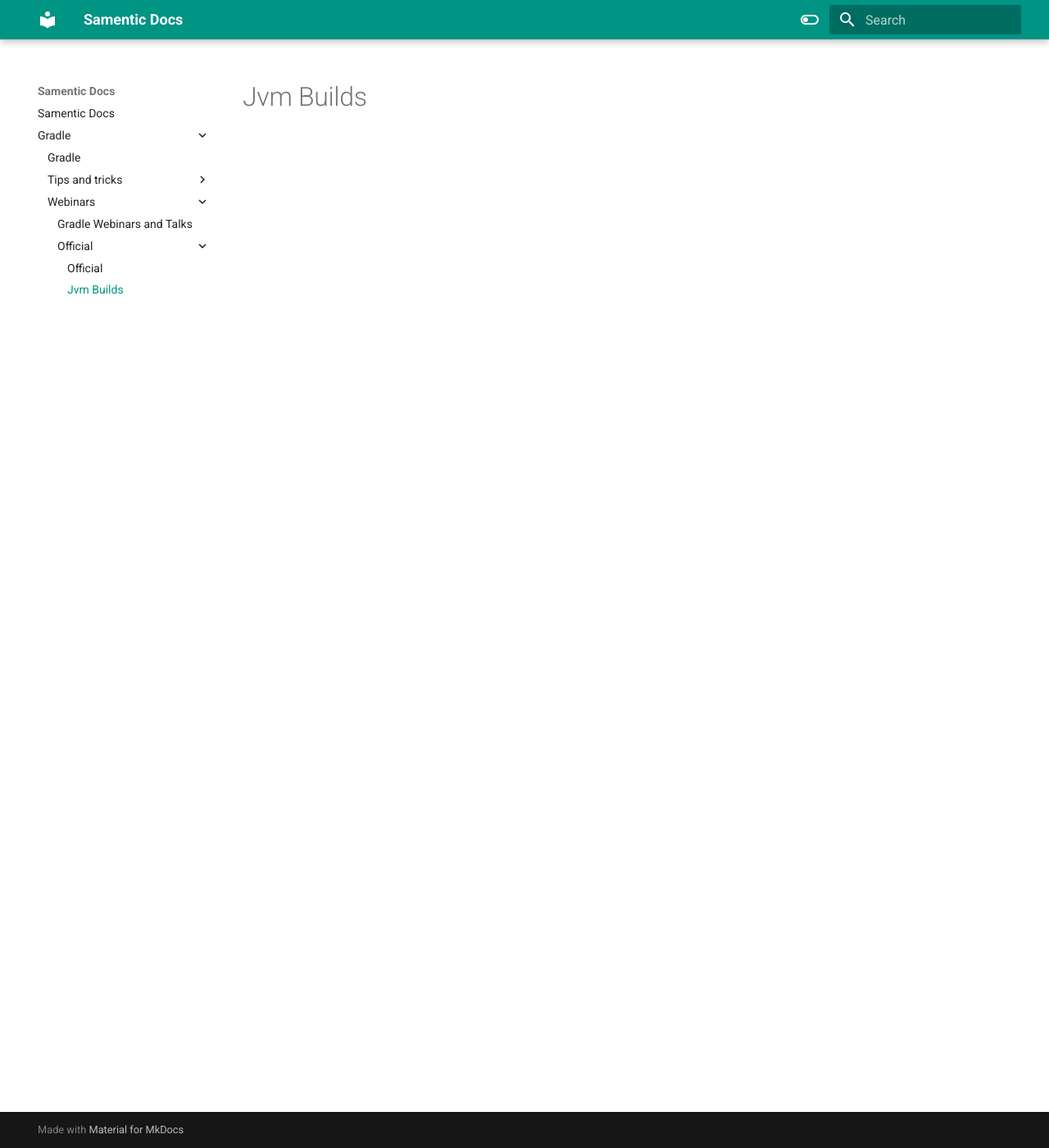
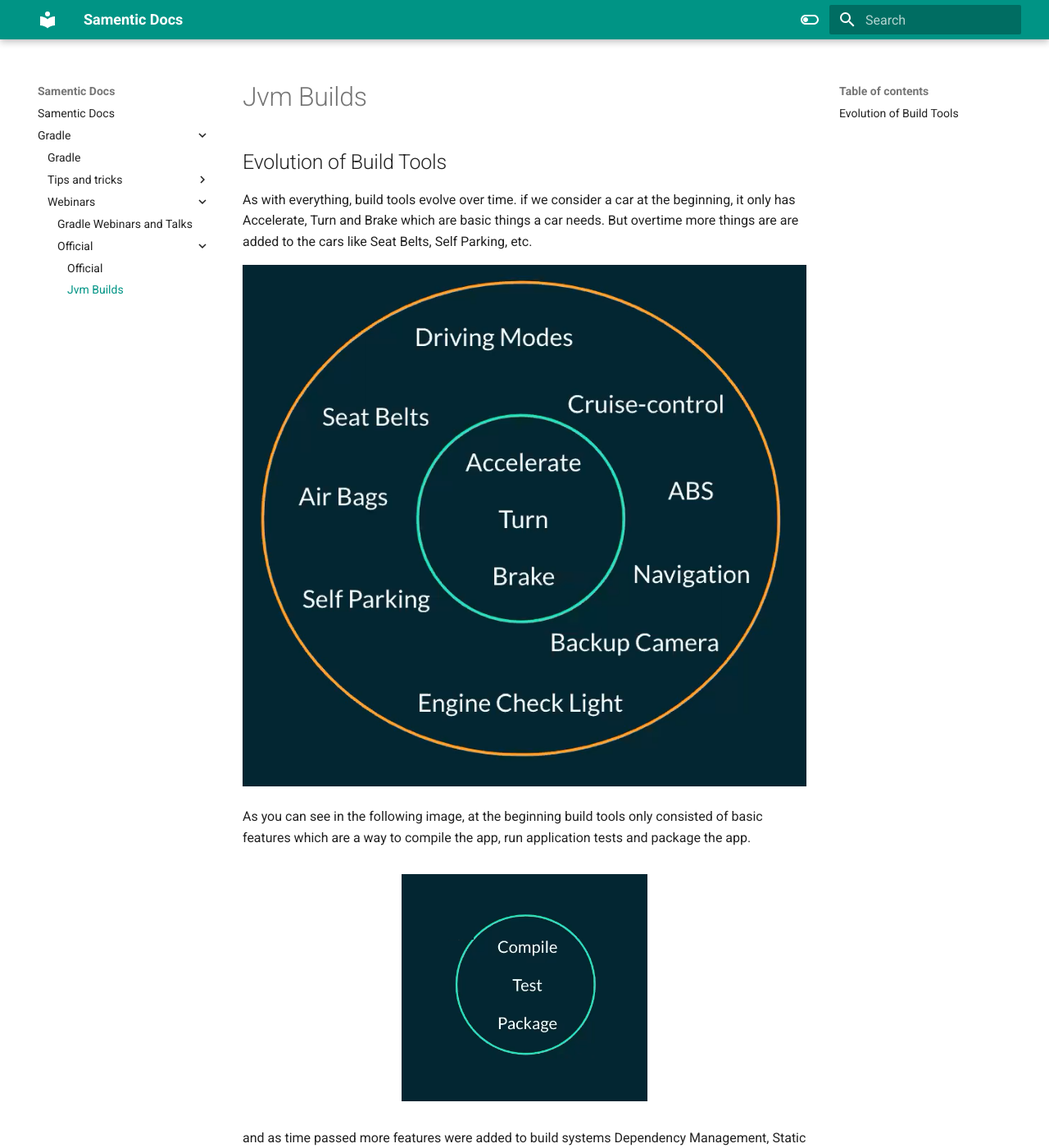
Before and after one commit to MohsenSameti/Samentic-Docs, an MkDocs documentation site: the page built from docs/gradle/webinars/official/jvm-builds.md, in a window 1280 px wide and 1400 px high. Shown: the whole window at 82% size. Built offline with MkDocs 1.6.1 and Material for MkDocs 9.7.7, drawn with Linux system fonts in a browser that asks for light colours; some of the changed text lies outside the part shown.

Commit message:
Gradle Jvm Build - Topic 0

```diff
--- a/docs/gradle/webinars/official/jvm-builds.md
+++ b/docs/gradle/webinars/official/jvm-builds.md
@@ -1 +1,22 @@
 # Jvm Builds
+
+## Evolution of Build Tools
+
+As with everything, build tools evolve over time. if we consider a car at the beginning, it only has Accelerate, Turn and Brake which are basic things a car needs. But overtime more things are are added to the cars like Seat Belts, Self Parking, etc.
+
+![Evolution of Cars](./assets/car-revolution.png)
+
+As you can see in the following image, at the beginning build tools only consisted of basic features which are a way to compile the app, run application tests and package the app.
+
+
+<figure markdown>
+
+  ![Build Tool Evolution Basic](./assets/build-tool-evolution-basic.png){ width="300" }
+
+</figure>
+
+and as time passed more features were added to build systems Dependency Management, Static code analysis and Test Grouping.
+
+![Build Tool Evolution Over time](./assets/build-tool-evolution-over_time.png)
+
+They are evolving continuously to Help us create code better and they do a lot of heavy lifting behind the scenes like dependency management.
```
Also changed, not shown: docs/gradle/webinars/official/assets/build-tool-evolution-basic.png (added), docs/gradle/webinars/official/assets/build-tool-evolution-over_time.png (added), docs/gradle/webinars/official/assets/car-revolution.png (added).
